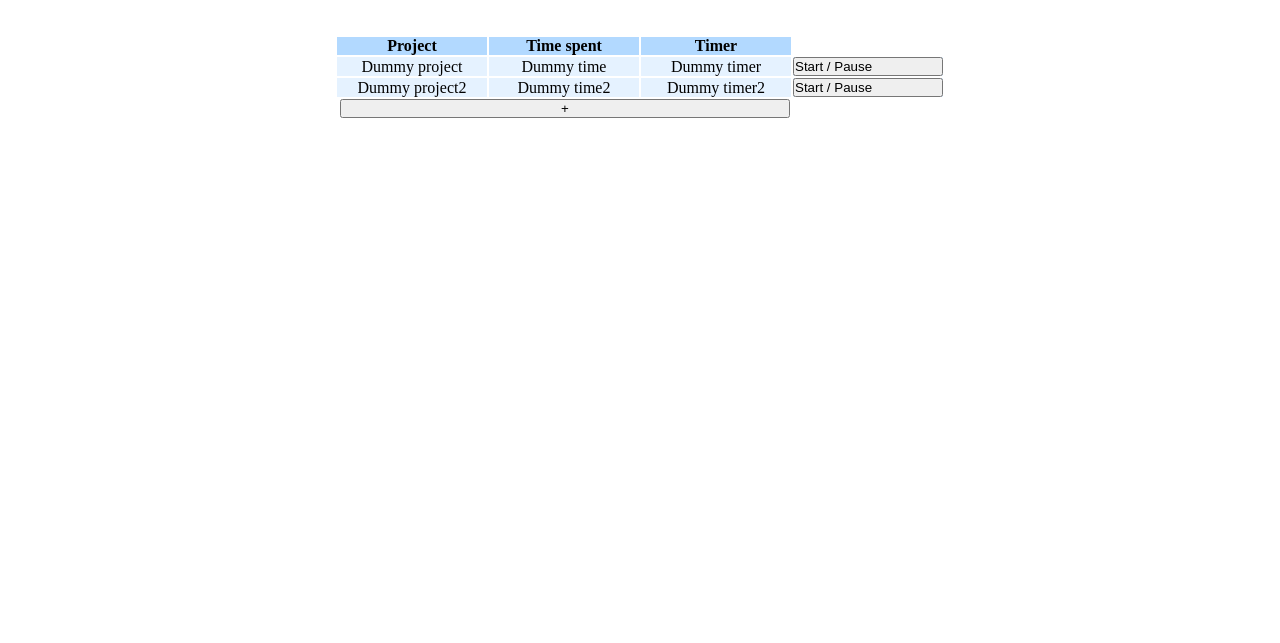
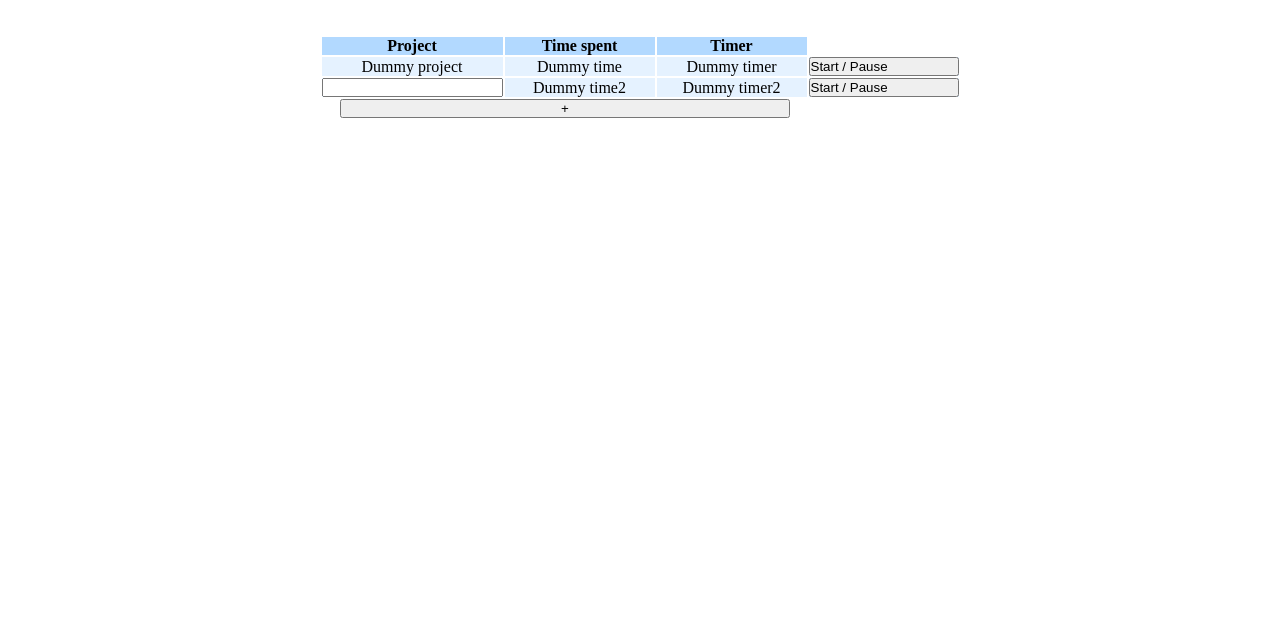
Before and after one commit to Mirashi12/timeKeeper, a plain HTML site: page index.html in a window 1280 px wide. Shown: the part 157-800 px from the top of the page. Drawn offline with Linux system fonts and the light colour scheme.

Commit message:
Add a function to change the project name

```diff
--- a/index.html
+++ b/index.html
@@ -34,11 +34,17 @@
                         <th>Dummy timer</th>
                         <span><th><button class="toggle">Start / Pause</button></th></span>
                     </tr>
+
                     <tr class="table-row">
-                        <th>Dummy project2</th>
+                        <th>
+                            <form class="form-name" id="form-name" onsubmit="saveName();return false">
+                                <input id="project-name" type="text">
+                            </form>
+                        </th>
                         <th>Dummy time2</th>
                         <th>Dummy timer2</th>
                         <span><th><button class="toggle">Start / Pause</button></th></span>
+
                     </tr>
                 </div>
             </table>
--- a/script.js
+++ b/script.js
@@ -20,3 +20,18 @@ function addRow(event) {
 
 const addButton = document.querySelector('.add-tracking-btn');
 addButton.addEventListener('click', addRow);
+
+// takes the input text and replaces the input element with its contenty as a tr
+
+function saveName() {
+    let input = document.getElementById("project-name").value;
+    const form = document.getElementById("form-name");
+
+    const parent = document.querySelector('tbody');
+
+    const th = document.createElement('th');
+    th.textContent = input;
+    th.classList.add('project-name');
+
+    form.replaceWith(th);
+}
--- a/style.css
+++ b/style.css
@@ -70,6 +70,12 @@ tr th {
     background-color: rgba(0, 128, 255, 0.1);
 }
 
+.project-name {
+    width: 150px;
+    font-weight: 100;
+    background-color: rgba(0, 128, 255, 0.0);
+}
+
 
 .toggle {
     display: flex;
```
